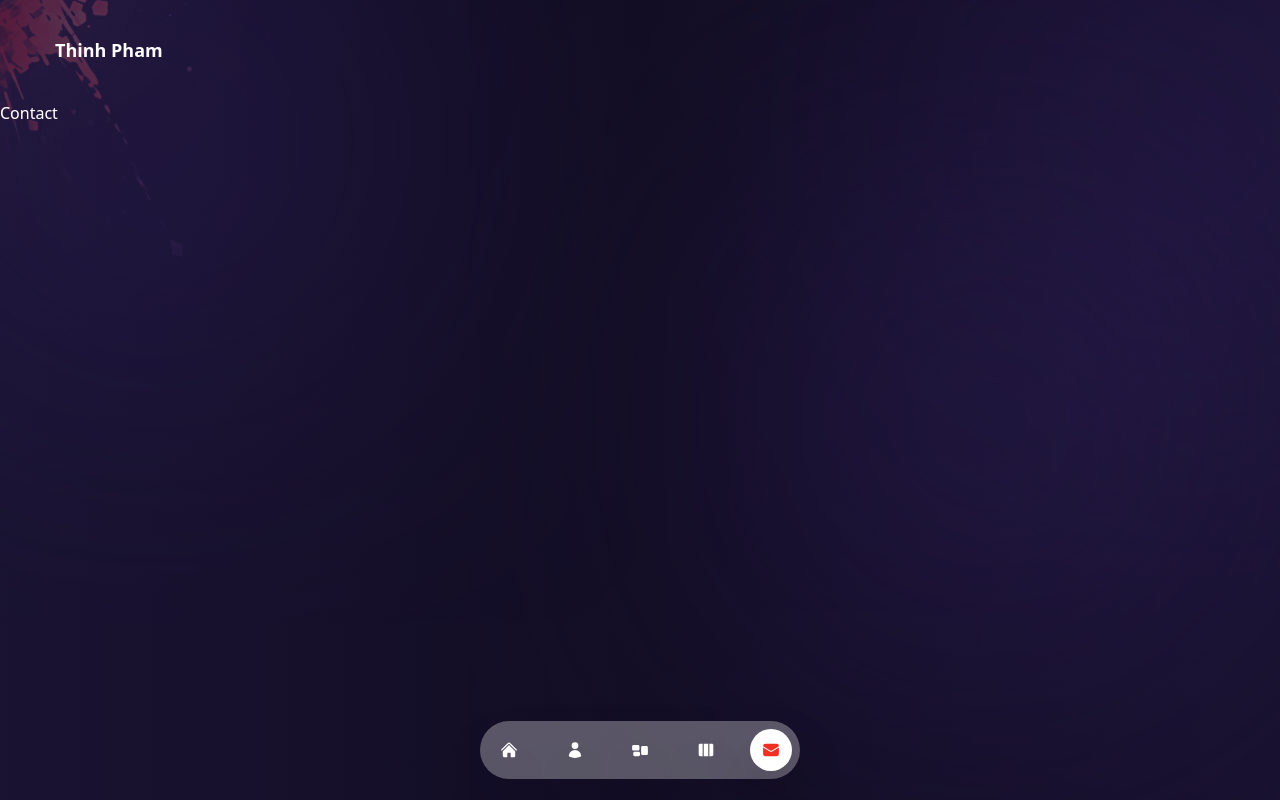
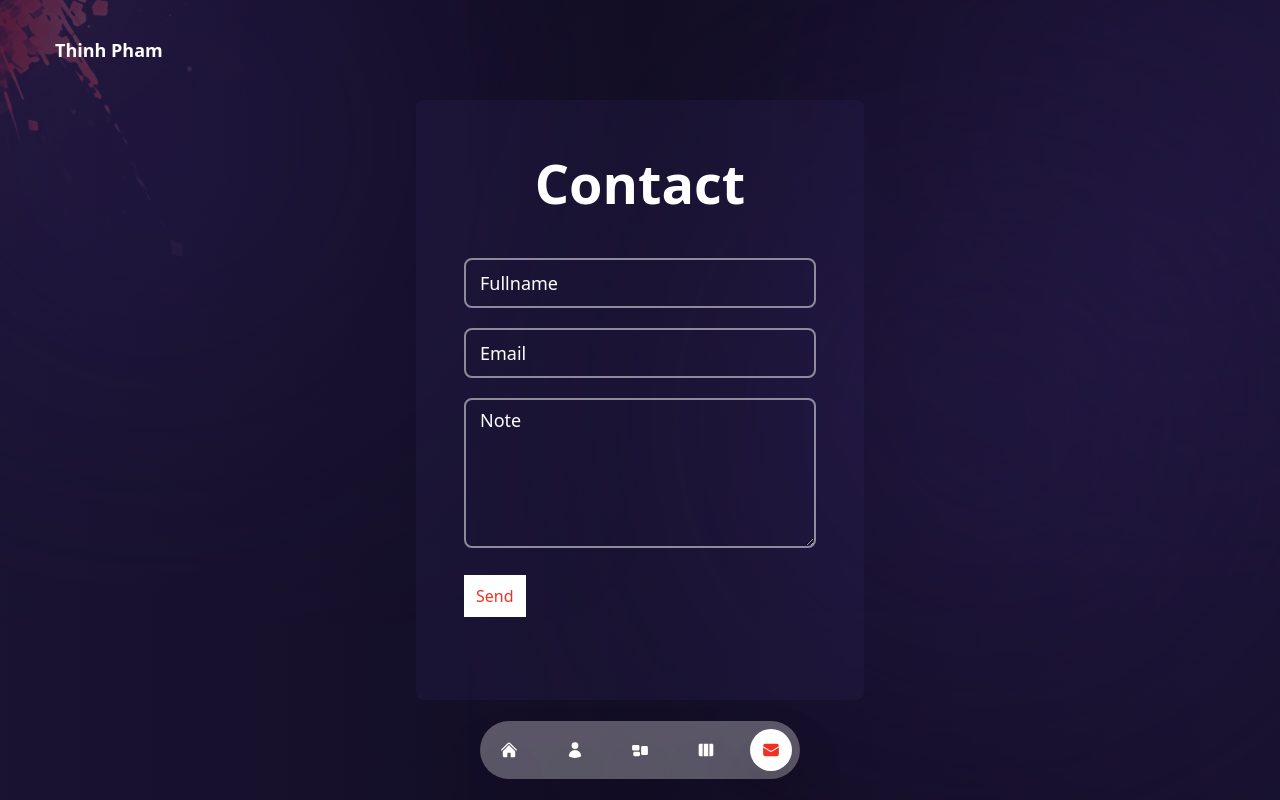
Before and after one commit to thinhpham311-dev/portfolio-profile, a Next.js app: page /contact in a window 1280 px wide. Built offline with nearby package versions, Linux system fonts and the light colour scheme; some icons are missing.

Commit message:
update code

```diff
--- /dev/null
+++ b/components/Button.js
@@ -0,0 +1,7 @@
+import React from 'react';
+
+export const Button = ({type}) => {
+    return (
+        <button type={type} className="bg-white text-accent px-3 py-2">Send</button>
+    );
+}
--- /dev/null
+++ b/components/Input.js
@@ -0,0 +1,23 @@
+import React from 'react';
+
+export const Input = ({type, label, name}) => {
+    return (
+        <div className="w-full">
+            <label className="relative block">
+            <input type={type} name={name} className="focus:border-accent peer/published px-4 text-lg focus:text-white transition-all duration-300  outline-none w-full h-[50px] bg-transparent border-opacity-50	border-white border-2 rounded-lg" />
+            <span className="text-lg text-white  absolute left-0 top-1/2 -translate-y-1/2 mx-2 px-2 transition-all duration-300 peer-focus/published:transition-all peer-focus/published:duration-300 peer-focus/published:top-0 peer-focus/published:left-2 peer-focus/published:rounded-lg peer-focus/published:text-white peer-focus/published:bg-accent peer-focus/published:text-sm">{label}</span>
+            </label>
+        </div>
+    );
+}
+
+export const InputArea = ({label, name}) => {
+    return (
+        <div className="w-full">
+            <label className="relative block">
+            <textarea name={name} className="focus:border-accent peer/published px-4 py-3 text-lg focus:text-white transition-all duration-300  outline-none w-full h-[150px] bg-transparent border-opacity-50	border-white border-2 rounded-lg" ></textarea>
+            <span className="text-lg text-white  absolute left-0 top-2 mx-2 px-2 transition-all duration-300 peer-focus/published:transition-all peer-focus/published:duration-300 peer-focus/published:-top-2 peer-focus/published:left-2 peer-focus/published:rounded-lg peer-focus/published:text-white peer-focus/published:bg-accent peer-focus/published:text-sm">{label}</span>
+            </label>
+        </div>
+    )
+}
--- a/components/ProjectsBtn.js
+++ b/components/ProjectsBtn.js
@@ -9,7 +9,7 @@ import {HiArrowRight} from "react-icons/hi2"
 
 const ProjectsBtn = () => {
   return <div className="mx-auto xl:mx-0">
-    <Link href="/projects" className="relative xl:w-[185px] xl:h-[185px] w-[150px] h-[150px] flex items-center justify-center bg-circleStar bg-cover bg-center bg-no-repeat group">
+    <Link href="/project" className="relative xl:w-[185px] xl:h-[185px] w-[150px] h-[150px] flex items-center justify-center bg-circleStar bg-cover bg-center bg-no-repeat group">
       <Image src="/rounded-text.png" className="animate-spin-slow w-full h-full xl:max-w-[141px] xl:max-h-[148px] max-w-[115px] max-h-[120px]" height={148} width={141} alt=""/>
       <HiArrowRight className="absolute text-4xl group-hover:translate-x-2 transition-all duration-300"/>
     </Link>
--- a/components/ServiceSlider.js
+++ b/components/ServiceSlider.js
@@ -51,7 +51,7 @@ const ServiceSlider = () => {
       }}
       pagination={{ clickable: true }}
       modules={[Pagination]}
-      className="h-[230px] sm:h-[320px]"
+      className="h-[250px] sm:h-[320px]"
     >
       {
         ServiceData.map((item, index) => <SwiperSlide key={index}>
--- a/pages/about/index.js
+++ b/pages/about/index.js
@@ -25,14 +25,19 @@ const aboutData = [
         icons: [
           <FaReact />,
           <SiNextdotjs />,
-          <SiFramer />,
           <FaWordpress />,
+          <SiSvelte />,
+          <SiGatsby />,
+        ],
+      },
+      {
+        title: 'UI',
+        icons: [
           <FaBootstrap />,
           <SiAntdesign />,
-          <SiSvelte />,
-          <SiGatsby />,
+          <SiFramer />,
           <SiTailwindcss />
-        ],
+        ]
       },
       {
         title: 'Database',
@@ -81,19 +86,19 @@ const aboutData = [
 const About = () => {
   const [index, setIndex] = useState(0)
 
-  return <div className="text-center xl:text-left py-0 xl:py-32 h-full relative">
+  return <div className="text-center xl:text-left py-0 xl:py-20 h-full relative">
         <Circles/>
-    <div className="container mx-auto px-5 flex flex-col xl:items-start items-center xl:flex-row xl:gap-x-10 gap-x-4">
+    <div className="container h-full mx-auto px-5 flex flex-col xl:items-start items-center xl:flex-row xl:gap-x-10 gap-x-4">
       <div className="flex flex-col justify-center h-[230px] xl:mt-5">
         <motion.h1 className="h1 xl:text-left" variants={fadeIn('down', 0.2)} initial="hidden" animate="show" exit="hidden">I'm <br /> <span className="text-accent">Web Developer</span></motion.h1>
         <motion.p className="xl:text-left w-full xl:max-w-[84%]" variants={fadeIn('down', 0.3)} initial="hidden" animate="show" exit="hidden"> I'm a Web Developer with my experience developing the website. I can use my knowledge and skills to increase aesthetics and increase user experience. </motion.p>
       </div>
 
-      <div className='flex flex-col w-full xl:max-w-[48%] h-[calc(100%-230px)]'>
+      <div className='flex flex-col w-full xl:max-w-[48%] h-[calc(100%-230px)] xl:h-full'>
         <motion.div variants={fadeIn('down', 0.4)} initial="hidden" animate="show" exit="hidden" className="  text-white  h-[50px] mb-3 flex items-center xl:justify-start justify-center xl:gap-x-8 lg:gap-x-6 gap-x-4">
           {aboutData.map((item, indexItem) => <div key={indexItem} onClick={() => setIndex(indexItem)} className={`${index === indexItem && "text-accent after:!bg-accent after:w-full after:transition-all after:duration-300"} cursor-pointer capitalize xl:text-lg relative after:w-8 after:h-[2px] after:bg-white after:absolute after:-bottom-1 after:left-0`}>{item.title}</div>)}
         </motion.div>
-        <motion.div variants={fadeIn('down', 0.5)} initial="hidden" animate="show" exit="hidden" className='h-[calc(100%-60px)] xl:h-full overflow-y-auto'>
+        <motion.div variants={fadeIn('down', 0.5)} initial="hidden" animate="show" exit="hidden" className='h-[calc(100%-60px)] overflow-y-auto'>
           <div className=' flex flex-col xl:gap-y-8 gap-y-2'>
             {aboutData[index].info.map((item, indexItem) => <div key={indexItem} className='mx-auto xl:mx-0 flex-1 flex-col md:flex-row max-w-max text-white/60'>
               <h3 className="capitalize mb-2">{item.title}</h3>
--- a/pages/contact/index.js
+++ b/pages/contact/index.js
@@ -1,5 +1,25 @@
+import {Input, InputArea} from "../../components/Input"
+import {Button} from "../../components/Button"
+import {RiSendPlaneFill} from "react-icons/ri"
+
 const Contact = () => {
-  return <div>Contact</div>;
+  return <div className="h-full w-full flex items-center justify-center">
+      <form className="xl:w-[35%] w-[90%] rounded-lg bg-[rgba(65,47,123,0.15)] h-full p-12">
+        <h2 className="h2 text-center mb-10">Contact</h2>
+        <div className="mb-5">
+          <Input type="text" label="Fullname" name="fullname"/>
+        </div>
+        <div className="mb-5">
+          <Input type="text" label="Email" name="email"/>
+        </div>
+        <div className="mb-5" >
+          <InputArea label="Note" name="note"/>
+        </div>
+        <div className="mb-5">
+         <Button type="submit"><RiSendPlaneFill/></Button>
+        </div>
+      </form>
+  </div>;
 };
 
 export default Contact;
--- a/pages/index.js
+++ b/pages/index.js
@@ -10,7 +10,7 @@ import { motion } from "framer-motion"
 import { fadeIn } from "../variants"
 
 const Home = () => {
-  return <div className="z-10 h-full xl:mb-0 mb-[30px]">
+  return <div className="z-10 h-full xl:mb-0 py-[30px]">
       <ParticlesContainer/>
       <div className="text-center flex flex-col justify-center xl:pt-0 xl:text-left container mx-auto h-full">
         <motion.h1 variants={fadeIn('down', 0.2)} initial="hidden" animate="show" exit="hidden" className="h1 z-10">
```
